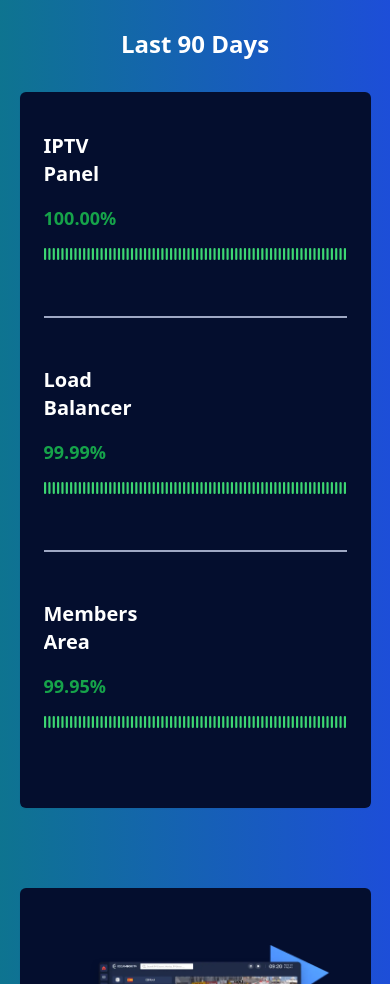
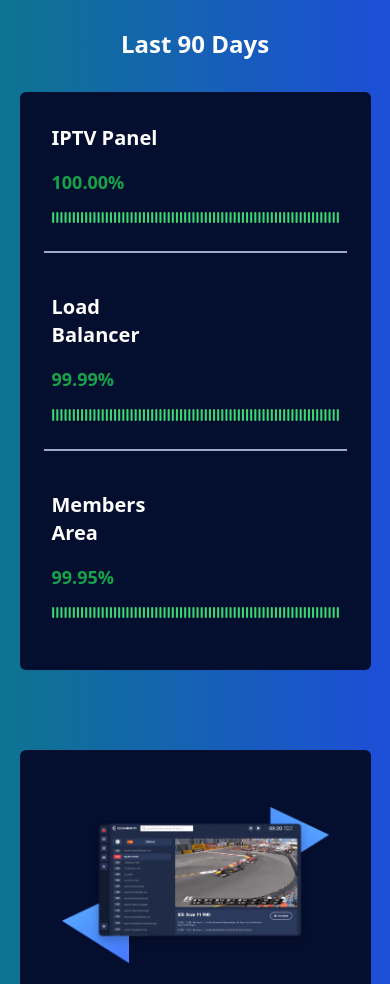
Before and after one commit to umair-asad-bhatti/REACT-responsive-frontend-project, a React (Create React App) app: page / in a window 390 px wide. Shown: the part 2244-3228 px from the top of the page. Built offline with nearby package versions, Linux system fonts and the light colour scheme.

Commit message:
Progress Bar done

```diff
--- a/src/Components/ProgressBar.jsx
+++ b/src/Components/ProgressBar.jsx
@@ -4,16 +4,16 @@ import './style.css'
 
 const ProgressBar = ({ mainHeading, perHeading, instruction }) => {
     return (
-        <div className='wrapper flex md:items-center items-start  md:flex-row flex-col justify-between gap-4 overflow-hidden  py-4'>
-            <h1 className='dark:text-white w-[100px]  text-blue-darkmdbg font-semibold text-xl'>{mainHeading}</h1>
-            <h1 className='text-green-600 font-bold text-lg'>{perHeading}</h1>
-            <img src={greenBar} alt="" />
-            <div className='blink w-6 h-6 rounded-full bg-green-800 p-1'>
+        <div className='wrapper flex md:items-center items-start  md:flex-row flex-col justify-between  overflow-hidden '>
+            <h1 className=' dark:text-white heading w-[150px]   p-2  text-blue-darkmdbg font-semibold text-xl'>{mainHeading}</h1>
+            <h1 className='text-green-600   w-[100px]  p-2 m-0 font-bold text-lg'>{perHeading}</h1>
+            <img src={greenBar} className='image m-0 p-2' alt="bar" />
+            <div className='blink w-5 h-5 rounded-full bg-green-800 p-1'>
                 <div className='bg-green-500 w-full h-full rounded-full animate-fade'>
 
                 </div>
             </div>
-            <h1 className='text-green-600 font-bold text-lg md:block hidden instruction'>{instruction}</h1>
+            <h1 className='text-green-600 font-bold text-normal md:block hidden instruction'>{instruction}</h1>
         </div>
     )
 }
--- a/src/Components/style.css
+++ b/src/Components/style.css
@@ -6,17 +6,18 @@
         display: hidden;
         justify-content: space-between;
         align-items: center;
+    }
 
-
-    }
 }
 
-@media only screen and (max-width:700px) {
+@media only screen and (max-width:980px) {
 
     .wrapper {
         flex-direction: column;
+        align-items: flex-start;
     }
 
-
-
+    .image {
+        width: 100%;
+    }
 }
```
